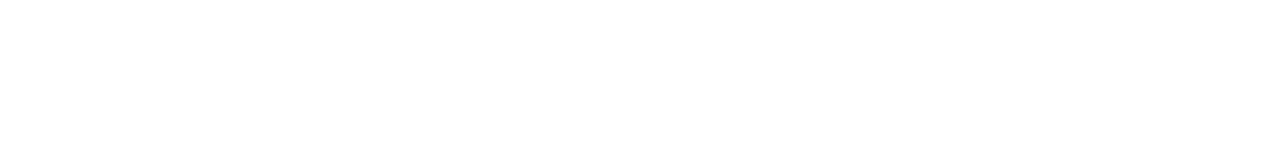
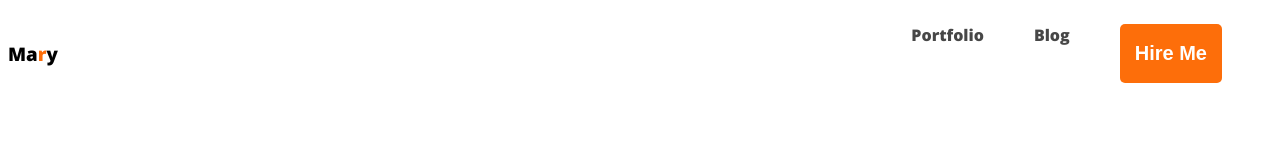
Before and after one commit to TahseenHossain/web-developer-portfolia, a plain HTML site: page index.html in a window 1280 px wide. Drawn offline with nearby package versions, Linux system fonts and the light colour scheme.

Commit message:
created the index.html

```diff
--- a/index.html
+++ b/index.html
@@ -4,9 +4,23 @@
     <meta charset="UTF-8">
     <meta name="viewport" content="width=device-width, initial-scale=1.0">
     <title>Web Developer Portfolio</title>
+    <link rel="stylesheet" href="portfolio.css">
+    <link rel="preconnect" href="https://fonts.googleapis.com">
+<link rel="preconnect" href="https://fonts.gstatic.com" crossorigin>
+<link href="https://fonts.googleapis.com/css2?family=Open+Sans:wght@800&display=swap" rel="stylesheet">
 </head>
 <body>
-    <header></header>
+    <header>
+        <nav>
+            <h3>Ma<span class="text-primary">r</span>y</h3>
+            <ul>
+                <li><a href="">Portfolio</a></li>
+                <li><a href="">Blog</a></li>
+                <li><button class="btn-primary">Hire Me</button></li>
+
+            </ul>
+        </nav>
+    </header>
     <main></main>
     <footer></footer>
 </body>
--- /dev/null
+++ b/portfolio.css
@@ -0,0 +1,48 @@
+nav{
+    display: flex;
+}
+
+body{
+    font-family: 'Open Sans', sans-serif;
+}
+
+.text-primary{
+    color: #FD6E0A;
+}
+
+nav li{
+    list-style: none;
+    margin-right: 50px;
+}
+
+nav a{
+    text-decoration: none;
+    color: #474747;
+}
+
+.btn-primary{
+    border-radius: 5px;
+    background: #FD6E0A;
+    border: 0;
+    color: white;
+    font-size: 20px;
+    font-weight: 700;
+    padding: 18px 15px;
+
+}
+
+nav{
+    display: flex;
+    justify-content: space-between;
+    align-items: center;
+}
+
+.nav-title{
+    color: #181818;
+    font-size: 45px;
+    font-weight: 800;
+}
+
+nav> ul{
+    display: flex;
+}
```
